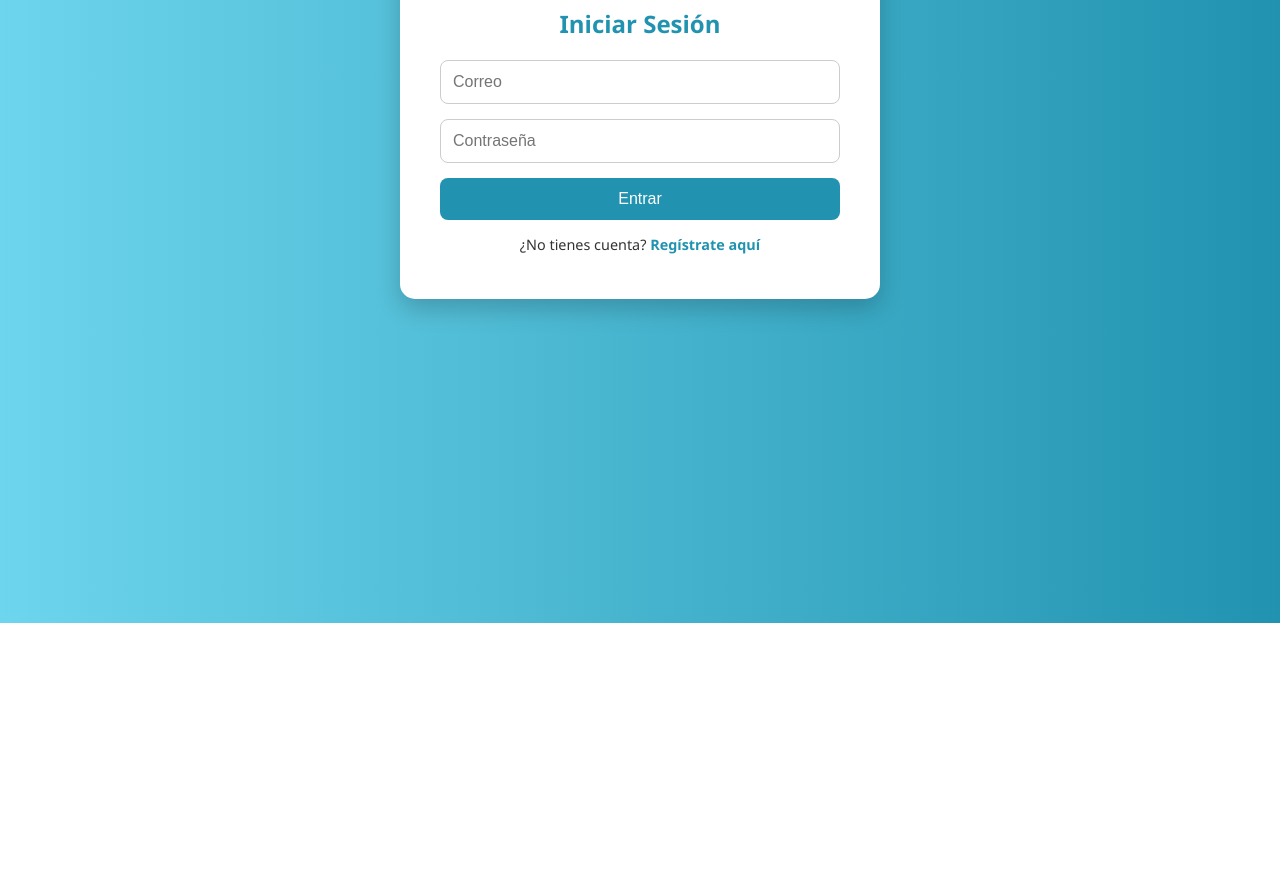
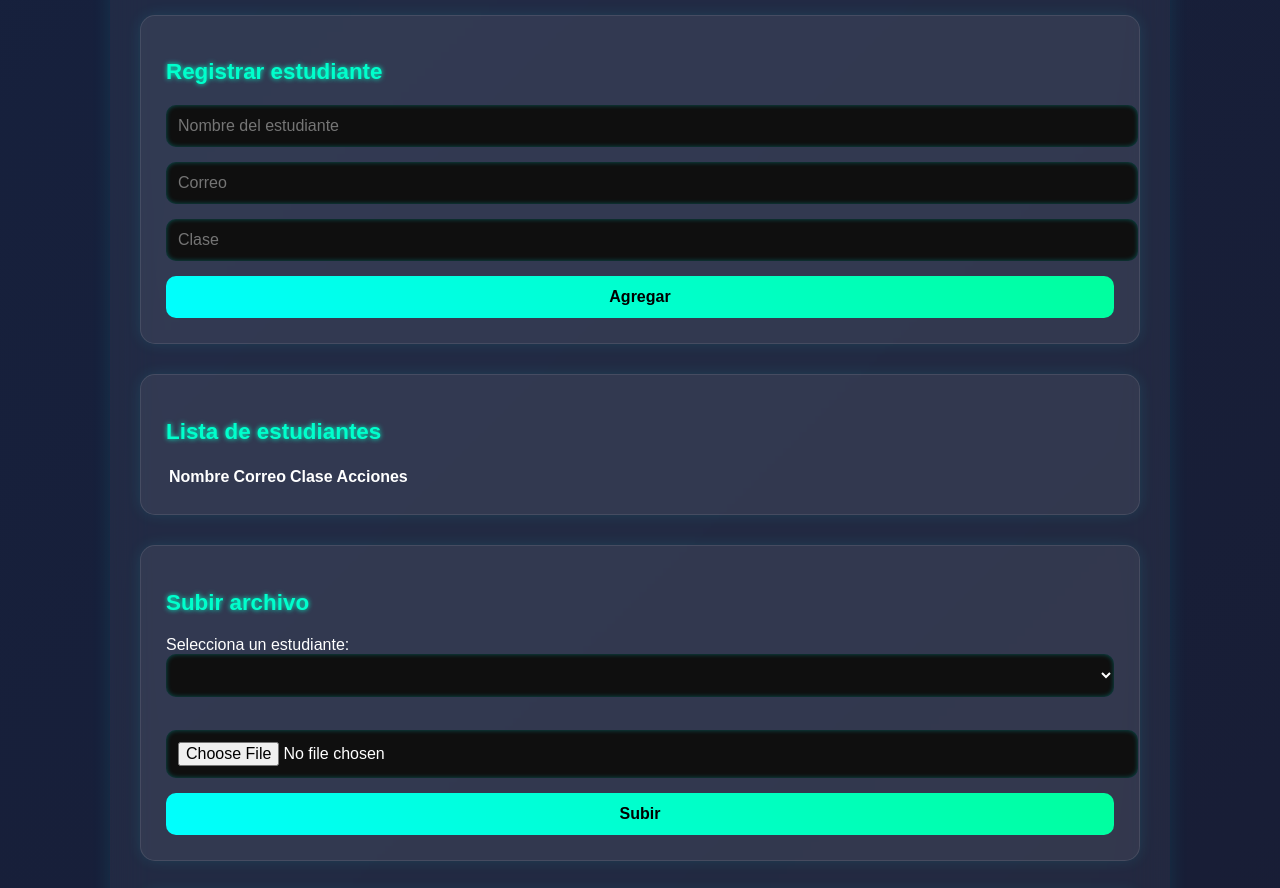
Before and after one commit to luis12041/cloudcomputing_luis, a plain HTML site: page dashboard.html in a window 1280 px wide. Shown: the part 177-1065 px from the top of the page. Before the commit the page ends 800 px from the top, so only its background shows below. Drawn offline with nearby package versions, Linux system fonts and the light colour scheme; no server answers.

Commit message:
luis13
sdg

```diff
--- a/dashboard.html
+++ b/dashboard.html
@@ -1,33 +1,57 @@
 <!DOCTYPE html>
 <html lang="es">
 <head>
-  <meta charset="UTF-8" />
-  <title>Mi Clase en la Nube - Login</title>
-  <link href="https://fonts.googleapis.com/css2?family=Poppins:wght@300;400;600&display=swap" rel="stylesheet">
-  <link rel="stylesheet" href="/styles/index.css" />
- </head>
+  <meta charset="UTF-8">
+  <title>Panel - Estudiantes</title>
+  <script src="https://cdn.jsdelivr.net/npm/@supabase/supabase-js@2"></script>
+  <link rel="stylesheet" href="/styles/dashboard.css" />
+</head>
 <body>
-  <h1>Bienvenida a Mi Clase en la Nube</h1>
+  <div class="container">
 
-  <div id="auth-container">
+    <h1>Panel de Estudiantes</h1>
+<button onclick="cerrarSesion()" class="cerrar-btn">Cerrar sesión</button>
 
-    <div id="login-form">
-      <h2>Iniciar Sesión</h2>
-      <input type="email" id="email" placeholder="Correo" />
-      <input type="password" id="password" placeholder="Contraseña" />
-      <button onclick="login()">Entrar</button>
-      <p>¿No tienes cuenta? <a href="#" onclick="toggleForms()">Regístrate aquí</a></p>
+    <section class="card">
+      <h2>Registrar estudiante</h2>
+      <input type="text" id="nombre" placeholder="Nombre del estudiante" />
+      <input type="email" id="correo" placeholder="Correo" />
+      <input type="text" id="clase" placeholder="Clase" />
+      <button onclick="agregarEstudiante()">Agregar</button>
+    </section>
+
+
+    <section class="card">
+  <h2>Lista de estudiantes</h2>
+  <table>
+    <thead>
+      <tr>
+        <th>Nombre</th>
+        <th>Correo</th>
+        <th>Clase</th>
+        <th>Acciones</th>
+      </tr>
+    </thead>
+    <tbody id="lista-estudiantes"></tbody>
+  </table>
+</section>
+
+
+    <section class="card">
+      <h2>Subir archivo</h2>
+      <label for="estudiante">Selecciona un estudiante:</label>
+      <select id="estudiante"></select><br /><br />
+
+      <input type="file" id="archivo" />
+      <button onclick="subirArchivo()">Subir</button>
+    </section>
+
+    <section class="card">
+      <h2>Archivos subidos</h2>
+      <ul id="lista-archivos"></ul>
+    </section>
+
     </div>
-
-    <div id="register-form" style="display:none;">
-      <h2>Registrarse</h2>
-      <input type="email" id="reg-email" placeholder="Correo" />
-      <input type="password" id="reg-password" placeholder="Contraseña" />
-      <button onclick="register()">Crear cuenta</button>
-      <p>¿Ya tienes cuenta? <a href="#" onclick="toggleForms()">Inicia sesión aquí</a></p>
-    </div>
-  </div>
-  <script src="https://cdn.jsdelivr.net/npm/@supabase/supabase-js@2"></script>
-  <script src="/js/auth.js"></script>
+  <script src="/js/dashboard.js"></script>
 </body>
 </html>
```
